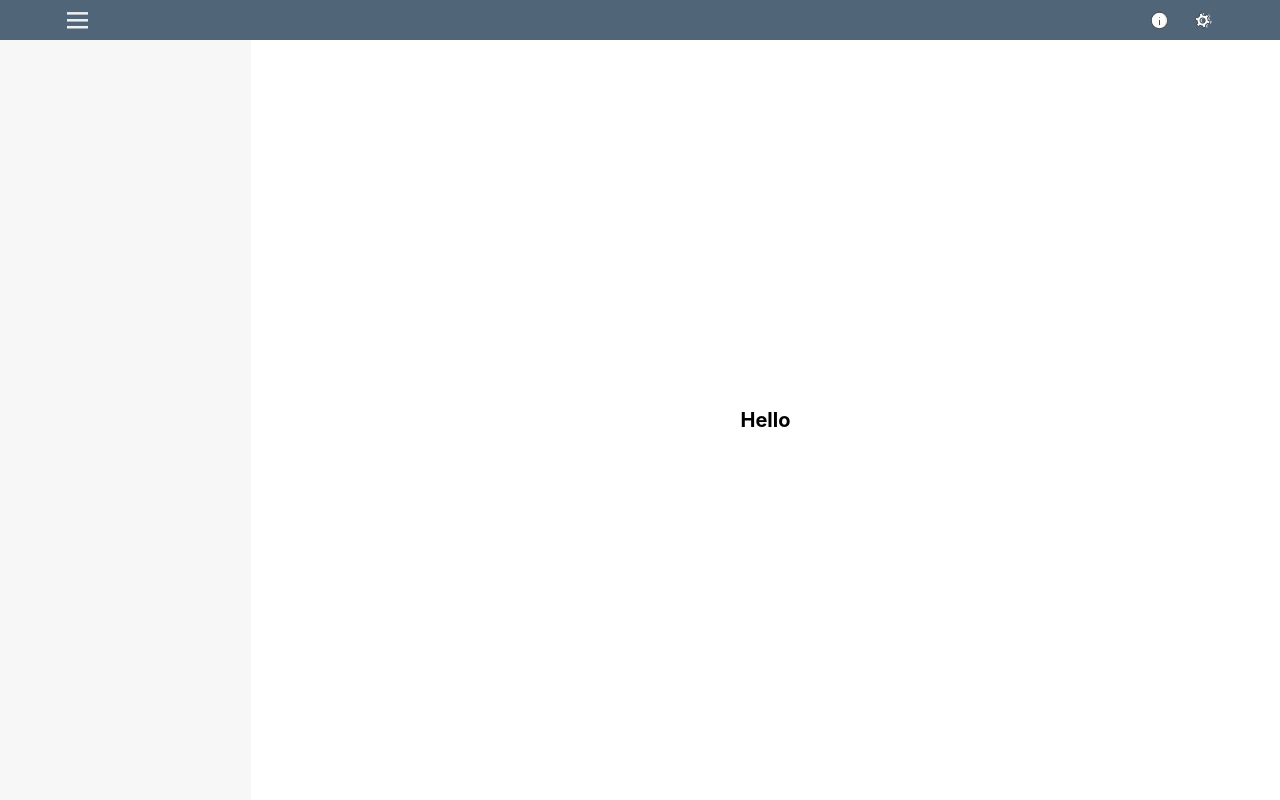
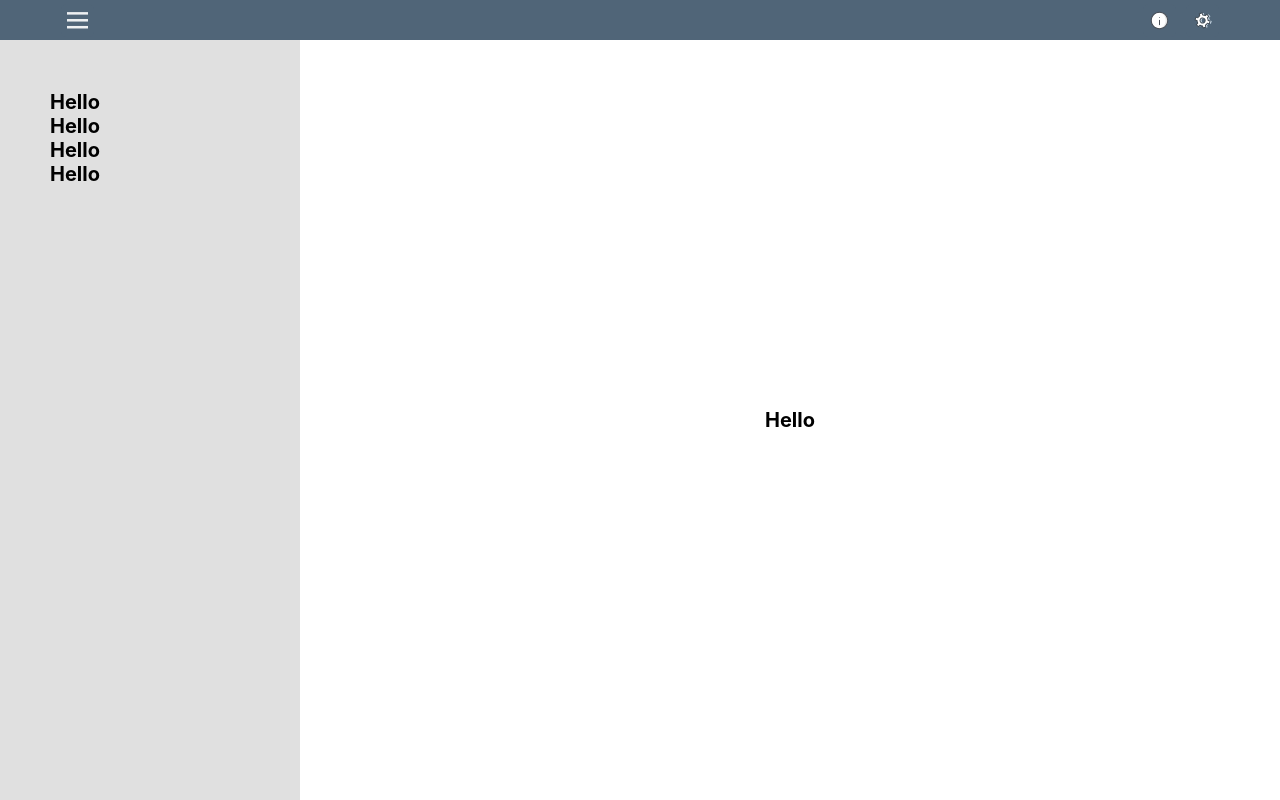
Before and after one commit to jakubwas/wTask, a React (Create React App) app in the folder client/: page / in a window 1280 px wide. Built offline with nearby package versions, Linux system fonts and the light colour scheme.

Commit message:
Add transition to the leftSidebar

```diff
--- a/client/src/Components/Containers/LeftSidebarContainer.js
+++ b/client/src/Components/Containers/LeftSidebarContainer.js
@@ -7,7 +7,7 @@ const Container = styled.div`
   display: flex;
   flex-direction: column;
   padding: 5rem 0 0 5rem;
-  background: rgba(0, 0, 0, 0.03);
+  background: rgba(224, 224, 224, 0.99);
 `;
 
 const LeftSidebarContainer = (props) => {
--- a/client/src/Components/Layout/AppContent.js
+++ b/client/src/Components/Layout/AppContent.js
@@ -13,7 +13,7 @@ const AppContent = () => {
 
   return (
     <AppContainer>
-      {showLeftSidebar && <LeftSidebar />}
+      <LeftSidebar />
       <ContentContainer />
     </AppContainer>
   );
--- a/client/src/Components/Layout/LeftSidebar.js
+++ b/client/src/Components/Layout/LeftSidebar.js
@@ -1,10 +1,33 @@
-import React from "react";
+import React, { useState, useContext } from "react";
 import styled from "styled-components";
+import { CSSTransition } from "react-transition-group";
 
 import LeftSidebarContainer from "../Containers/LeftSidebarContainer";
 
+import MenuContext from "../../Context/menuContext";
+
 const LeftSidebar = () => {
-  return <LeftSidebarContainer></LeftSidebarContainer>;
+  const menuContext = useContext(MenuContext);
+  const { showLeftSidebar } = menuContext;
+
+  return (
+    <div>
+      <CSSTransition
+        in={showLeftSidebar}
+        timeout={350}
+        appear={true}
+        unmountOnExit
+        classNames="my-node"
+      >
+        <LeftSidebarContainer>
+          <h1>Hello</h1>
+          <h1>Hello</h1>
+          <h1>Hello</h1>
+          <h1>Hello</h1>
+        </LeftSidebarContainer>
+      </CSSTransition>
+    </div>
+  );
 };
 
 export default LeftSidebar;
--- a/client/src/index.css
+++ b/client/src/index.css
@@ -21,3 +21,18 @@ code {
 html {
   font-size: 62.5%;
 }
+
+.my-node-enter {
+  transform: translateX(-100%);
+}
+.my-node-enter-active {
+  transform: translateX(0);
+  transition: all 350ms linear;
+}
+.my-node-exit {
+  transform: translateX(0);
+}
+.my-node-exit-active {
+  transform: translateX(-100%);
+  transition: all 350ms linear;
+}
```
